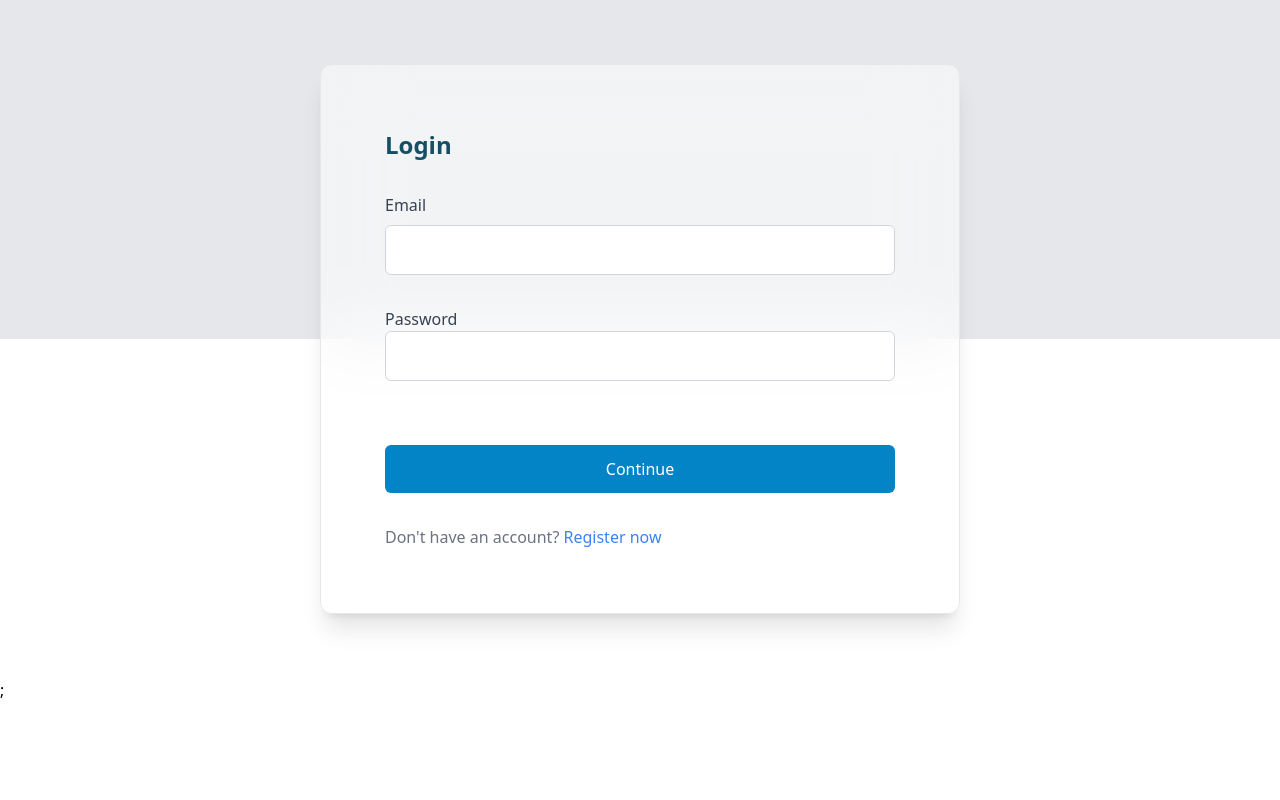
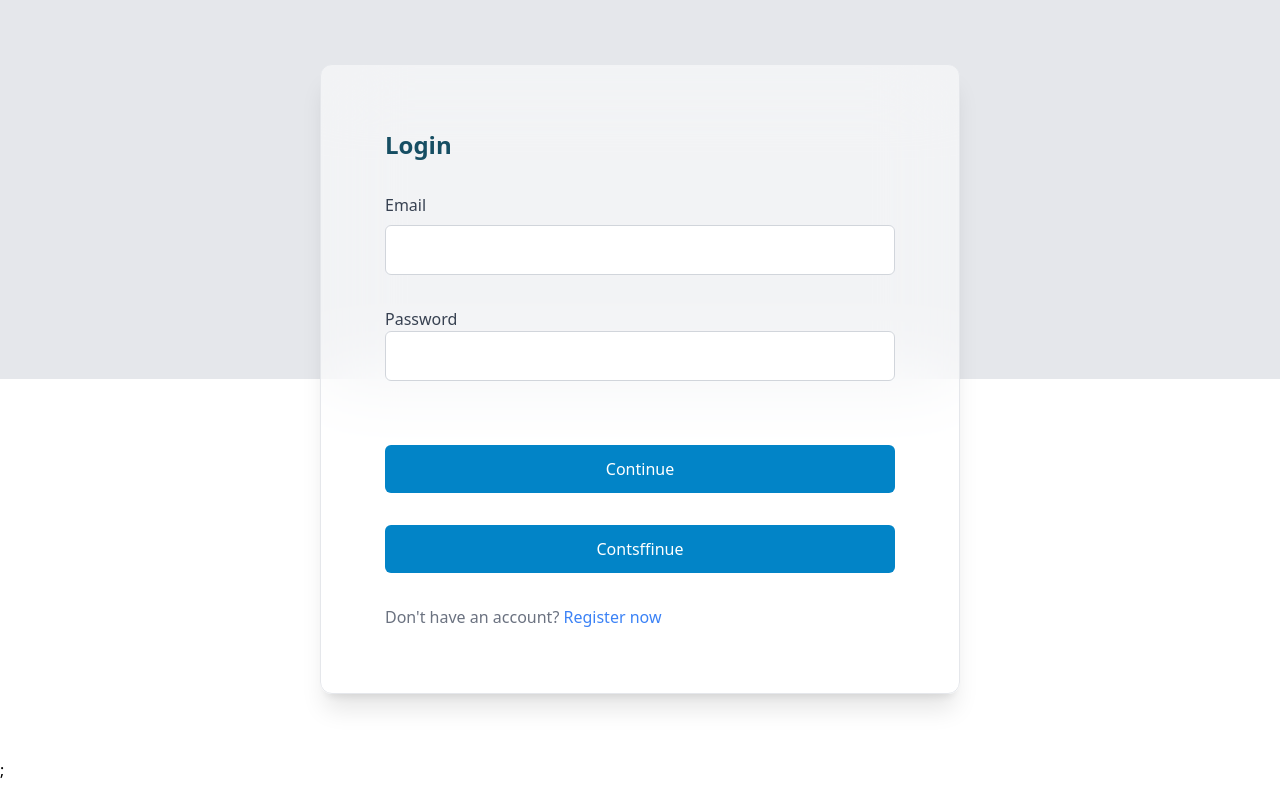
Before and after one commit to sohanemon/firebase-beyond, a Next.js app: page /signin in a window 1280 px wide. Built offline with nearby package versions, Linux system fonts and the light colour scheme.

Commit message:
user loaded on start

```diff
--- a/components/home/index.jsx
+++ b/components/home/index.jsx
@@ -1,15 +1,34 @@
-import { useContext } from "react";
+import { onAuthStateChanged } from "firebase/auth";
+import { useContext, useEffect, useState, useTransition } from "react";
 import { UserContext } from "../../pages/_app";
-import GoogleLoginButton from "./google-login-button";
+import GoogleLoginButton, { auth } from "./google-login-button";
 import Profile from "./profile";
 
 const Index = () => {
-  const { user } = useContext(UserContext);
-  console.log(user);
+  const { user, setUser } = useContext(UserContext);
+  const [render, setRender] = useState(false);
+  useEffect(() => {
+    onAuthStateChanged(auth, (user) => {
+      if (user) {
+        setUser(user);
+        setTimeout(() => setRender(true));
+      } else {
+        setTimeout(() => setRender(true));
+      }
+    });
+
+    return () => {};
+  }, []);
   return (
     <>
-      <GoogleLoginButton uid={user?.uid} />
-      {user?.uid && <Profile {...user} />}
+      <div>
+        {render && (
+          <>
+            <GoogleLoginButton uid={user?.uid} />
+            <>{user?.uid && <Profile {...user} />}</>
+          </>
+        )}
+      </div>
     </>
   );
 };
--- a/pages/_app.js
+++ b/pages/_app.js
@@ -4,6 +4,7 @@ import "../styles/globals.css";
 export const UserContext = createContext({});
 function MyApp({ Component, pageProps }) {
   const [user, setUser] = useState({});
+
   return (
     <>
       <UserContext.Provider value={{ user, setUser }}>
--- a/pages/signin.jsx
+++ b/pages/signin.jsx
@@ -78,6 +78,14 @@ const Signin = () => {
                   >
                     <span className='text-white'>Continue</span>
                   </button>
+                  <button
+                    onClick={() => console.log(auth.currentUser)}
+                    type='submit'
+                    className='w-full py-3 px-6 rounded-md bg-sky-600
+                              focus:bg-sky-700 active:bg-sky-500'
+                  >
+                    <span className='text-white'>Contsffinue</span>
+                  </button>
                   <p>
                     Don't have an account?{" "}
                     <Link href='signup'>
```
